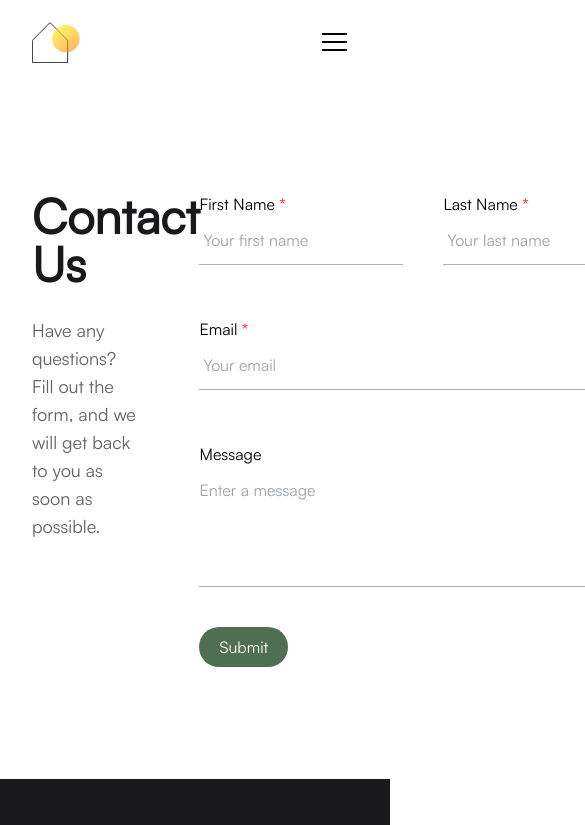
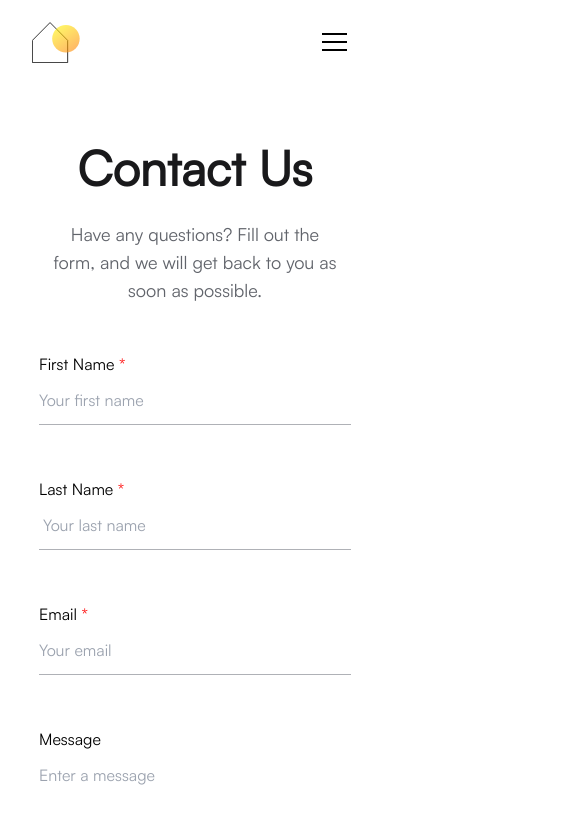
Before and after one commit to uwsolardecathlon/website, a React (Vite) app: page /contact in a window 390 px wide. Shown: the top 825 px of the page, 585 px wide, since content can reach past the window. Built offline with nearby package versions, Linux system fonts and the light colour scheme.

Commit message:
finish mobile contact page, i think

```diff
--- a/src/components/Form.tsx
+++ b/src/components/Form.tsx
@@ -30,10 +30,12 @@ const Form = () => {
   };
 
   return (
+    <>
+      {/* Desktop */}
       <form
         id='contact-form'
         ref={form}
-      className='flex flex-col gap-10'
+        className='lg:flex hidden flex-col gap-10'
         onSubmit={handleSubmit(sendEmail)}
       >
         <div className='flex flex-row gap-10'>
@@ -45,7 +47,7 @@ const Form = () => {
               {...register('first_name', {
                 required: 'First name is required',
               })}
-            className='outline-none pb-3 pl-1 border-solid border-b border-b-neutral-300
+              className='outline-none pb-3 border-solid border-b border-b-neutral-300
               focus:border-b-primary-light focus:shadow-md shadow-primary-dark ease-in duration-200'
               type='text'
               name='first_name'
@@ -63,7 +65,7 @@ const Form = () => {
               {...register('last_name', {
                 required: 'Last name is required',
               })}
-            className='outline-none pb-3 pl-1 border-solid border-b border-b-neutral-300
+              className='outline-none pb-3 border-solid border-b border-b-neutral-300
               focus:border-b-primary-light focus:shadow-md shadow-primary-dark ease-in duration-200'
               type='text'
               name='last_name'
@@ -87,7 +89,7 @@ const Form = () => {
                 message: 'Email must be valid',
               },
             })}
-          className='outline-none pb-3 pl-1 border-solid border-b border-b-neutral-300
+            className='outline-none pb-3 border-solid border-b border-b-neutral-300
             focus:border-b-primary-light focus:shadow-md shadow-primary-dark ease-in duration-200'
             type='text'
             name='user_email'
@@ -109,6 +111,86 @@ const Form = () => {
         </div>
         <Button className='w-fit' label='Submit' type='submit' />
       </form>
+
+      {/* Mobile */}
+      <form
+        id='contact-form'
+        ref={form}
+        className='flex flex-col gap-10 lg:hidden items-center'
+        onSubmit={handleSubmit(sendEmail)}
+      >
+        <div className='flex flex-col gap-3'>
+          <label>
+            First Name <span className='text-red'>*</span>
+          </label>
+          <input
+            {...register('first_name', {
+              required: 'First name is required',
+            })}
+            className='outline-none pb-3 border-solid border-b border-b-neutral-300
+            focus:border-b-primary-light focus:shadow-md shadow-primary-dark ease-in duration-200 w-[80vw]'
+            type='text'
+            name='first_name'
+            placeholder='Your first name'
+          />
+          <p className='text-red text-sm'>
+            {errors.first_name?.message as string}
+          </p>
+        </div>
+        <div className='flex flex-col gap-3'>
+          <label>
+            Last Name <span className='text-red'>*</span>
+          </label>
+          <input
+            {...register('last_name', {
+              required: 'Last name is required',
+            })}
+            className='outline-none pb-3 pl-1 border-solid border-b border-b-neutral-300
+            focus:border-b-primary-light focus:shadow-md shadow-primary-dark ease-in duration-200 w-[80vw]'
+            type='text'
+            name='last_name'
+            placeholder='Your last name'
+          />
+          <p className='text-red text-sm'>
+            {errors.last_name?.message as string}
+          </p>
+        </div>
+        <div className='flex flex-col gap-3'>
+          <label>
+            Email <span className='text-red'>*</span>
+          </label>
+          <input
+            {...register('user_email', {
+              required: 'Email is required',
+              pattern: {
+                value:
+                  /^(([^<>()[\]\\.,;:\s@"]+(\.[^<>()[\]\\.,;:\s@"]+)*)|(".+"))@((\[[0-9]{1,3}\.[0-9]{1,3}\.[0-9]{1,3}\.[0-9]{1,3}\])|(([a-zA-Z\-0-9]+\.)+[a-zA-Z]{2,}))$/,
+                message: 'Email must be valid',
+              },
+            })}
+            className='outline-none pb-3 border-solid border-b border-b-neutral-300
+            focus:border-b-primary-light focus:shadow-md shadow-primary-dark ease-in duration-200 w-[80vw]'
+            type='text'
+            name='user_email'
+            placeholder='Your email'
+          />
+          <p className='text-red text-sm'>
+            {errors.user_email?.message as string}
+          </p>
+        </div>
+        <div className='flex flex-col gap-3'>
+          <label>Message</label>
+          <textarea
+            className='outline-none pb-3 border-solid border-b border-b-neutral-300
+            focus:border-b-primary-light focus:shadow-md shadow-primary-dark ease-in duration-200 w-[80vw]'
+            rows={4}
+            name='message'
+            placeholder='Enter a message'
+          />
+        </div>
+        <Button className='w-fit' label='Submit' type='submit' />
+      </form>
+    </>
   );
 };
 
--- a/src/components/Navbar.tsx
+++ b/src/components/Navbar.tsx
@@ -69,6 +69,7 @@ function Navbar() {
               <NavItem label='team' onClick={() => setShow(!show)}/>
               <NavItem label='competition' onClick={() => setShow(!show)}/>
               <NavItem label='donate' onClick={() => setShow(!show)}/>
+              <NavItem label='contact' onClick={() => setShow(!show)}/>
               <NavItem label='join' onClick={() => setShow(!show)}/>
             </animated.ul>
           ) : (
--- a/src/pages/Contact.tsx
+++ b/src/pages/Contact.tsx
@@ -5,10 +5,23 @@ import Form from '../components/Form';
 const Contact = () => {
   return (
     <>
-      <section className='flex flex-row justify-between my-28 container'>
+      {/* Desktop */}
+      <section className='lg:flex hidden flex-row justify-between my-28 container'>
         <div className='flex flex-col gap-7'>
           <H1>Contact Us</H1>
           <Subtitle1 className='max-w-[27vw]'>
+            Have any questions? Fill out the form, and we will get back to you
+            as soon as possible.
+          </Subtitle1>
+        </div>
+        <Form />
+      </section>
+
+      {/* Mobile */}
+      <section className='lg:hidden flex flex-col gap-12 my-16 container'>
+        <div className='flex flex-col items-center gap-7'>
+          <H1>Contact Us</H1>
+          <Subtitle1 className='max-w-[75vw] text-center'>
             Have any questions? Fill out the form, and we will get back to you
             as soon as possible.
           </Subtitle1>
```
Lines whose indentation alone changed are shown as unchanged.
